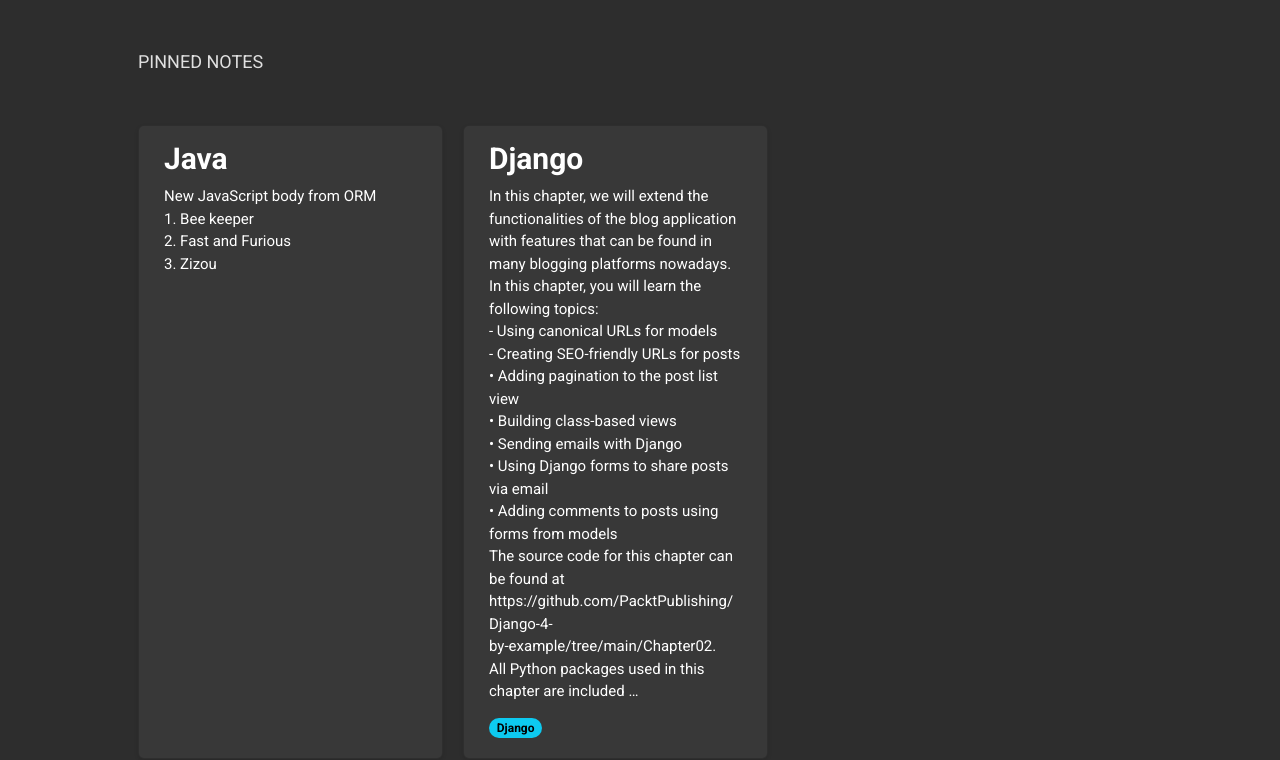
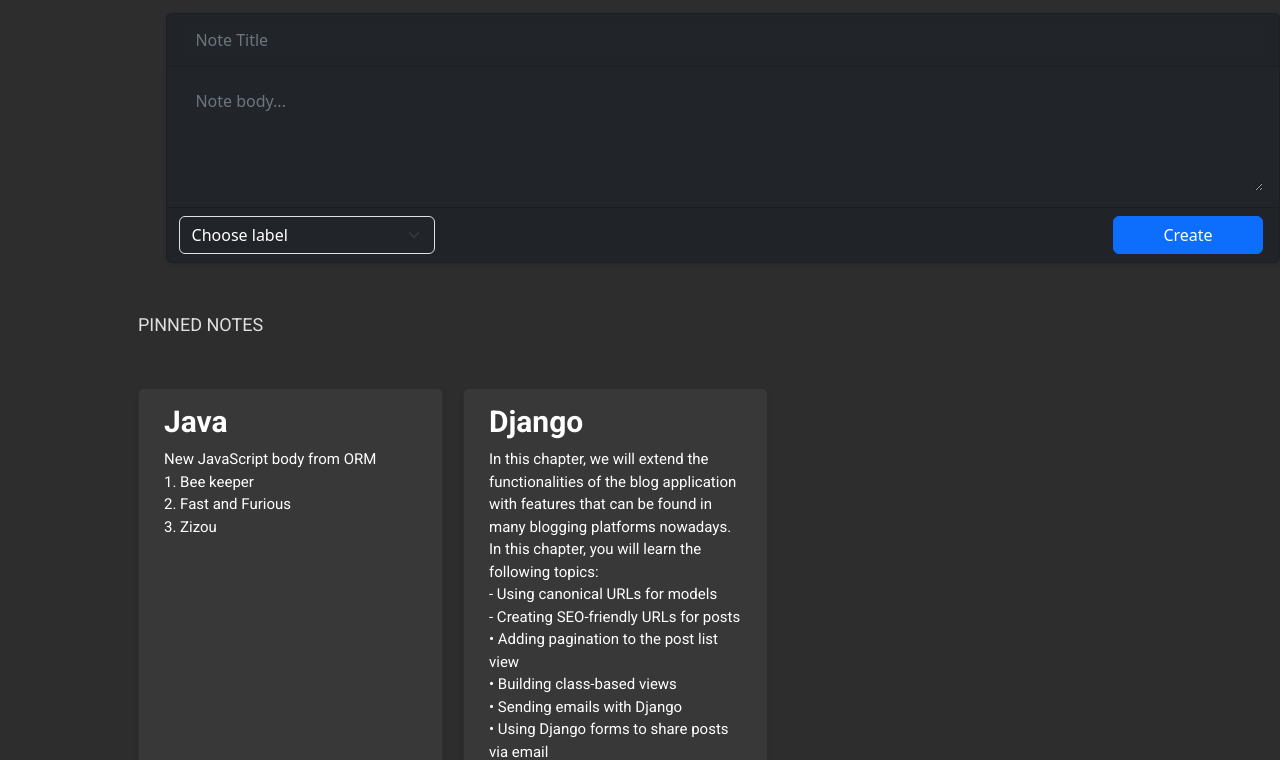
Before and after one commit to JoseSholly/keep-notebook, a Django app: page /notes/ in a window 1280 px wide; the page is wider, and only the part inside the window is pictured. Shown: the part 80-840 px from the top of that part. Run offline with Django 4.2, Linux system fonts and the light colour scheme; data comes from the database, SQL or seed files in the repository; both versions use the stored data as it was after the commit.

Commit message:
Add: Create note and style input

```diff
--- a/notebook/notes/static/css/notes.css
+++ b/notebook/notes/static/css/notes.css
@@ -135,6 +135,8 @@
     background-color: #2d2d2d !important;
     margin-left: 10%;
 }
+
+
 
 
 .card-container {
@@ -306,3 +308,15 @@
     color: white;
     padding: 0;
  }
+
+
+
+  .card input::placeholder,
+  .card textarea::placeholder,
+  .card select option:first-child {
+    color: #6c757d !important; /* Bootstrap's text-muted color */
+    opacity: 10; /* Firefox */
+  }
+.card input{
+    outline: none;
+}
--- a/notebook/notes/templates/notes/base.html
+++ b/notebook/notes/templates/notes/base.html
@@ -6,7 +6,6 @@
     <meta name="viewport" content="width=device-width, initial-scale=1.0">
     <title>{% block title %}My NoteBook{% endblock %}</title>
     <link href="{% static 'css/notes.css' %}" rel="stylesheet">
-
     <link rel="stylesheet" href="https://cdnjs.cloudflare.com/ajax/libs/font-awesome/5.15.3/css/all.min.css">
     <link href="https://cdn.jsdelivr.net/npm/bootstrap@5.3.3/dist/css/bootstrap.min.css" rel="stylesheet" integrity="sha384-QWTKZyjpPEjISv5WaRU9OFeRpok6YctnYmDr5pNlyT2bRjXh0JMhjY6hW+ALEwIH" crossorigin="anonymous">
     <link rel="stylesheet" href="https://cdn.jsdelivr.net/npm/bootstrap-icons@1.11.3/font/bootstrap-icons.min.css">
@@ -15,34 +14,23 @@
 <body>
     <nav class="navbar bg-body-tertiary sticky-top bg-primary nav-bar" data-bs-theme="dark">
         <div class="container-fluid">
-    <!-- <button class="btn btn-offcanvas" type="button" data-bs-toggle="offcanvas" data-bs-target="#offcanvasWithBothOptions" aria-controls="offcanvasWithBothOptions"></button> -->
-
-        <i  class="bi bi-list btn btn-offcanvas" type="button" data-bs-toggle="offcanvas" data-bs-target="#offcanvasWithBothOptions" aria-controls="offcanvasWithBothOptions"></i>
-
+            <i class="bi bi-list btn btn-offcanvas" type="button" data-bs-toggle="offcanvas" data-bs-target="#offcanvasWithBothOptions" aria-controls="offcanvasWithBothOptions"></i>
             <a href="{% url 'note_list' %}" style="text-decoration: none; font-size:26px; color: white;">
-            <i class="bi bi-journal-plus" style="color: white; scale: 4.0; margin-left: -40px; align-items: center;">
-    </i>NoteBook
+                <i class="bi bi-journal-plus" style="color: white; scale: 4.0; margin-left: -40px; align-items: center;"></i>
+                NoteBook
             </a>
-
-
-
-
-
             <form class="d-flex" role="search">
                 <input class="form-control me-2" type="search" placeholder="Search" aria-label="Search">
                 <button class="btn btn-outline-success" type="submit">Search</button>
             </form>
-
             <i class="bi bi-person-circle" style="color: white; scale: 2.0; margin-right: 50px; align-items: center;"></i>
-
         </div>
     </nav>
-
 
     <div class="offcanvas offcanvas-start" data-bs-scroll="true" tabindex="-1" id="offcanvasWithBothOptions" aria-labelledby="offcanvasWithBothOptionsLabel">
         <div class="offcanvas-header">
             <h5 class="offcanvas-title" id="offcanvasWithBothOptionsLabel"></h5>
-    <button type="button" class="btn-close" data-bs-dismiss="offcanvas" aria-label="Close" ></button>
+            <button type="button" class="btn-close" data-bs-dismiss="offcanvas" aria-label="Close"></button>
         </div>
         <div class="offcanvas-body">
             <ul class="side-bar">
@@ -81,19 +69,47 @@
                 </div>
             </ul>
         </div>
+    </div>
 
+<!-- FORM -->
+ <div class="new-note-form" style="margin-top: 1%;
+    margin-left: 13%;
+    border: none">
+    <!-- <h5>Good Day</h5> -->
+     <form method="post" action="{% url 'notes:note_create' %}">
+  {% csrf_token %}
+  <div class="card text-bg-dark mb-3" style="max-width: 76rem; padding: 0; ">
+    <div class="card-header">
+      <input type="text" name="{{ form.title.name }}" class="form-control bg-dark text-white" id="{{ form.title.id_for_label }}" placeholder="Note Title" style="color: white; border: none; outline: none;">
+    </div>
+    <div class="card-body">
+      <textarea name="{{ form.body.name }}" class="form-control bg-dark text-white" id="{{ form.body.id_for_label }}" rows="4" placeholder="Note body..." style="border: none; outline: none;"></textarea>
+    </div>
+    <div class="card-footer">
+      <div class="d-flex justify-content-between align-items-center">
+        <select name="{{ form.label.name }}" class="form-select bg-dark text-white me-2" id="{{ form.label.id_for_label }}" style="max-width: 16rem; margin-left: 4%; ">
+          <option selected disabled>Choose label</option>
+          {% for value, label in form.label.field.choices %}
+            <option value="{{ value }}">{{ label }}</option>
+          {% endfor %}
+        </select>
+        <button type="submit" class="btn btn-primary">Create</button>
+      </div>
+    </div>
+  </div>
+</form>
  </div>
 
 
     <div class="content">
         {% block content %}
+
+
         {% endblock %}
+    </div>
 
     {% block extra_js %}
     {% endblock %}
- </div>
-
-
 
     <script src="{% static 'script.js' %}"></script>
     <script src="https://cdn.jsdelivr.net/npm/bootstrap@5.3.3/dist/js/bootstrap.bundle.min.js" integrity="sha384-YvpcrYf0tY3lHB60NNkmXc5s9fDVZLESaAA55NDzOxhy9GkcIdslK1eN7N6jIeHz" crossorigin="anonymous"></script>
--- a/notebook/notes/urls.py
+++ b/notebook/notes/urls.py
@@ -3,6 +3,7 @@
 app_name = 'notes'
 urlpatterns = [
     path('', views.notes_list, name='note_list'),
+    path('create/', views.note_create, name='note_create'),
     path('archived/', views.archived_list, name='archived_notes'),
     path('label/<str:label_name>/', views.label_list_view, name='label_list'),
     path('<int:note_id>/', views.note_detail, name='note_details'),
--- a/notebook/notes/views.py
+++ b/notebook/notes/views.py
@@ -1,4 +1,5 @@
-from django.shortcuts import render, get_object_or_404
+from django.shortcuts import render, get_object_or_404, redirect
+from django.urls import reverse
 from .models import Note, Label
 from django.db.models import Q
 from django.http import JsonResponse
@@ -6,6 +7,7 @@
 from django.utils.dateformat import DateFormat
 from datetime import *
 import json
+from .forms import NoteForm
 # Create your views here.
 
 
@@ -89,3 +91,16 @@
         'body': note.body,
         'updated': format_updated_time(note.updated),  # Format updated time
     })
+
+def note_create(request):
+    if request.method == 'POST':
+        form = NoteForm(request.POST)
+        if form.is_valid():
+            note = form.save()
+            return redirect(reverse('notes:note_list'))
+    else:
+        form = NoteForm()
+
+    # Pass a context variable to indicate we're in the create view
+    # return render(request, 'notes/note/note_create.html', {'form': form, 'is_create_view': True})
+    return redirect('note_list')
```
Also changed, not shown: notebook/notes/forms.py (added, +9 -0 lines), notebook/db.sqlite3. Lines whose indentation alone changed are shown as unchanged.
